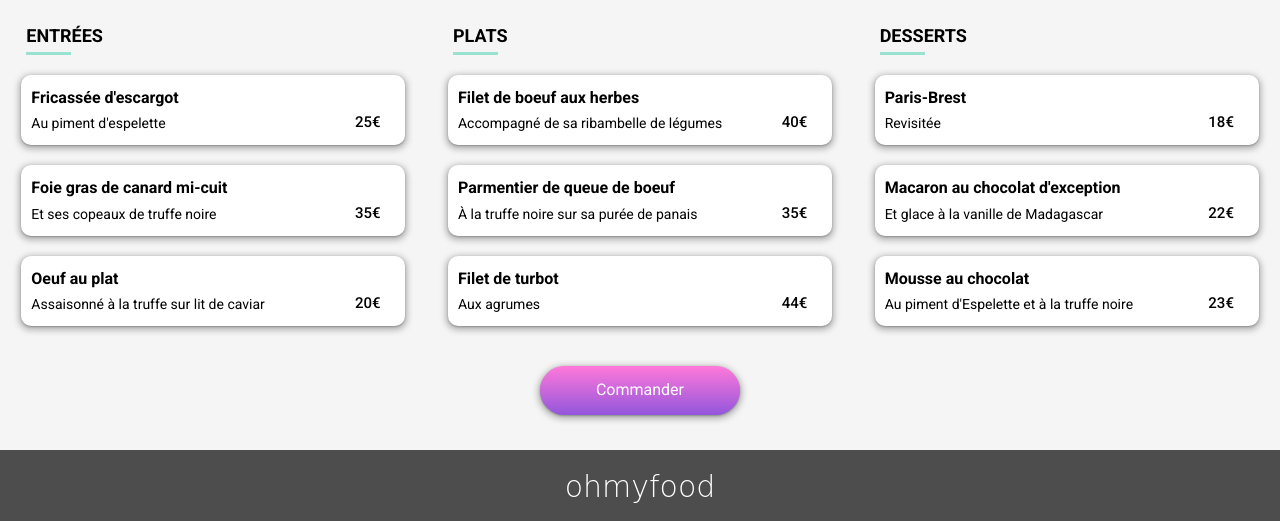
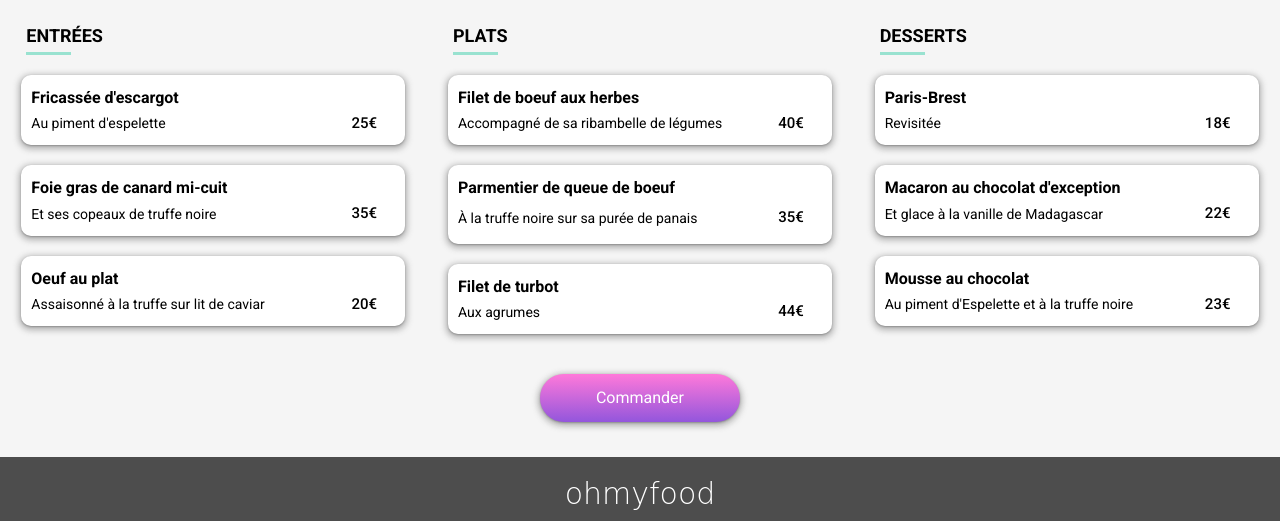
Before and after one commit to sandrine42/ohmyfood, a website: page la-palette-du-gout.html in a window 1280 px wide. Shown: the part 698-1219 px from the top of the page. Drawn offline with Linux system fonts and the light colour scheme; a web font is replaced by a local one.

Commit message:
modification sur l'animation du slide des plats

```diff
--- a/la-palette-du-gout.html
+++ b/la-palette-du-gout.html
@@ -70,15 +70,15 @@
                         <div class="plat">
                             <!-- nom de l'entrée et sa description-->
                             <div class="plat__info">
-                                <h5 class="info__nom">Fricassée d'escargot</h5>
-                                <p class="info__description">Au piment d'espelette</p>
+                                <h5 class="plat__nom">Fricassée d'escargot</h5>
+                                <div class="plat__description-prix">
+                                <p class="plat__description">Au piment d'espelette</p>
+                                <!-- prix de l'entrée-->
+                                <p class="plat__prix">25€</p>
+                            <!--fin prix de l'entrée-->
+                                </div>
                             </div>
                             <!--fin nom de l'entrée et sa description-->
-                            <!-- prix de l'entrée-->
-                            <div class="plat__prix">
-                                25€
-                            </div>
-                            <!--fin prix de l'entrée-->
                             <!-- entrée choisie-->
                             <div class="plat__circle-check">
                                 <i class="fa-solid fa-circle-check"></i>
@@ -88,17 +88,19 @@
                         <!--fin Fricassée d'escargot-->
                         <!-- Foie gras de canard mi-cuit-->
                         <div class="plat">
-                            <!-- nom de l'entrée et sa description-->
+                            <!-- info plats-->
                             <div class="plat__info">
-                                <h5 class="info__nom">Foie gras de canard mi-cuit</h5>
-                                <p class="info__description">Et ses copeaux de truffe noire</p>
+                                <!--nom du plat-->
+                                <h5 class="plat__nom">Foie gras de canard mi-cuit</h5>
+                                <!--description du plat et prix-->
+                                <div class="plat__description-prix">
+                                <p class="plat__description">Et ses copeaux de truffe noire</p>
+                                <!-- prix de l'entrée-->
+                                 <p class="plat__prix">35€</p>
                                 </div>
-                            <!--fin nom de l'entrée et sa description-->
-                            <!-- prix de l'entrée-->
-                            <div class="plat__prix">
-                                35€
+                                <!--fin description du plat et prix-->
                             </div>
-                             <!--fin prix de l'entrée-->
+                            <!-- fin info plats-->
                             <!-- entrée choisie-->
                             <div class="plat__circle-check">
                                 <i class="fa-solid fa-circle-check"></i>
@@ -108,17 +110,20 @@
                         <!-- fin Foie gras de canard mi-cuit-->
                         <!-- Oeuf au plat-->
                         <div class="plat">
-                            <!-- nom de l'entrée et sa description-->
+                            <!-- info plats-->
                             <div class="plat__info">
-                                <h5 class="info__nom">Oeuf au plat</h5>
-                                <p class="info__description">Assaisonné à la truffe sur lit de caviar</p>
+                                <!--nom du plat-->
+                                <h5 class="plat__nom">Oeuf au plat</h5>
+                                <!--description du plat et prix-->
+                                <div class="plat__description-prix">
+                                <!--description du plat -->
+                                <p class="plat__description">Assaisonné à la truffe sur lit de caviar</p>
+                                <!-- prix du plat -->
+                                <p class="plat__prix"> 20€</p>
                                 </div>
-                            <!--fin nom de l'entrée et sa description-->
-                            <!-- prix de l'entrée-->
-                            <div class="plat__prix">
-                                20€
+                                <!--fin description du plat-->
                             </div>
-                            <!--fin prix de l'entrée-->
+                            <!-- fin info plats-->
                             <!-- entrée choisie-->
                             <div class="plat__circle-check">
                                 <i class="fa-solid fa-circle-check"></i>
@@ -139,17 +144,20 @@
                     <div class="plats-box">
                         <!-- Filet de boeuf aux herbes-->
                         <div class="plat">
-                            <!-- nom du plat et sa description-->
+                            <!-- info plats-->
                             <div class="plat__info">
-                                <div class="info__nom">Filet de boeuf aux herbes</div>
-                                <div class="info__description">Accompagné de sa ribambelle de légumes</div>
+                                <!--nom du plat-->
+                                <h5 class="plat__nom">Filet de boeuf aux herbes</h5>
+                                <!--description du plat et prix-->
+                                <div class="plat__description-prix">
+                                <!--description du plat -->
+                                <p class="plat__description">Accompagné de sa ribambelle de légumes</p>
+                                <!-- prix du plat -->
+                                <p class="plat__prix"> 40€</p>
                                 </div>
-                            <!--fin du plat et sa description-->
-                            <!-- prix du plat -->
-                            <div class="plat__prix">
-                                40€
+                                <!--fin description du plat-->
                             </div>
-                            <!--fin prix du plat -->
+                            <!-- fin info plats-->
                             <!-- plat choisi-->
                             <div class="plat__circle-check">
                                 <i class="fa-solid fa-circle-check"></i>
@@ -159,17 +167,20 @@
                         <!--fin Filet de boeuf aux herbes-->
                         <!-- Parmentier de queue de boeuf-->
                         <div class="plat">
-                            <!-- nom du plat et sa description-->
+                            <!-- info plats-->
                             <div class="plat__info">
-                                <h5 class="info__nom">Parmentier de queue de boeuf</h5>
-                                <p class="info__description">À la truffe noire sur sa purée de panais</p>
+                                <!--nom du plat-->
+                                <h5 class="plat__nom">Parmentier de queue de boeuf</h5>
+                                <!--description du plat et prix-->
+                                <div class="plat__description-prix">
+                                <!--description du plat -->
+                                <p class="plat__description">À la truffe noire sur sa purée de panais</p>
+                                <!-- prix du plat -->
+                                <p class="plat__prix">35€<p></p>
                                 </div>
-                            <!--fin du plat et sa description-->
-                            <!-- prix du plat -->
-                            <div class="plat__prix">
-                                35€
+                                <!--fin description du plat-->
                             </div>
-                             <!--fin prix du plat -->
+                             <!-- fin info plats-->
                             <!-- plat choisi-->
                             <div class="plat__circle-check">
                                 <i class="fa-solid fa-circle-check"></i>
@@ -179,15 +190,18 @@
                         <!--fin Parmentier de queue de boeuf-->
                         <!-- Filet de turbot-->
                         <div class="plat">
-                            <!-- nom du plat et sa description-->
+                           <!-- info plats-->
                             <div class="plat__info">
-                                <h5 class="info__nom">Filet de turbot</h5>
-                                <p class="info__description">Aux agrumes</p>
+                                <!--nom du plat-->
+                                <h5 class="plat__nom">Filet de turbot</h5>
+                                <!--description du plat et prix-->
+                                <div class="plat__description-prix">
+                                <!--description du plat -->
+                                <p class="plat__description">Aux agrumes</p>
+                                <!-- prix du plat -->
+                                <p class="plat__prix">44€</p>
                                 </div>
-                            <!--fin du plat et sa description-->
-                            <!-- prix du plat -->
-                            <div class="plat__prix">
-                                44€
+                                <!--fin description du plat-->
                             </div>
                             <!--fin prix du plat -->
                             <!-- plat choisi-->
@@ -210,17 +224,20 @@
                     <div class="plats-box">
                         <!-- Paris-Brest-->
                         <div class="plat">
-                            <!-- nom du dessert et sa description-->
+                            <!-- info plats-->
                             <div class="plat__info">
-                                <h5 class="info__nom">Paris-Brest</h5>
-                                <p class="info__description">Revisitée</p>
+                                <!--nom du plat-->
+                                <h5 class="plat__nom">Paris-Brest</h5>
+                                <!--description du plat et prix-->
+                                <div class="plat__description-prix">
+                                <!--description du plat -->
+                                <p class="plat__description">Revisitée</p>
+                                <!-- prix du plat -->
+                                <p class="plat__prix">18€</p>
                                 </div>
-                            <!--fin du dessert et sa description-->
-                            <!-- prix du dessert -->
-                            <div class="plat__prix">
-                                18€
+                                <!--fin description du plat-->
                             </div>
-                            <!--fin prix du dessert -->
+                            <!-- fin info plats-->
                             <!-- dessert choisi-->
                             <div class="plat__circle-check">
                                 <i class="fa-solid fa-circle-check"></i>
@@ -230,17 +247,20 @@
                         <!--fin Paris-Brest-->
                         <!-- Macaron au chocolat d'exception-->
                         <div class="plat">
-                            <!-- nom du dessert et sa description-->
+                            <!-- info plats-->
                             <div class="plat__info">
-                                <h5 class="info__nom">Macaron au chocolat d'exception </h5>
-                                <p class="info__description">Et glace à la vanille de Madagascar</p>
+                                <!--nom du plat-->
+                                <h5 class="plat__nom">Macaron au chocolat d'exception </h5>
+                                <!--description du plat et prix-->
+                                <div class="plat__description-prix">
+                                <!--description du plat -->
+                                <p class="plat__description">Et glace à la vanille de Madagascar</p>
+                                <!-- prix du plat -->
+                                <p class="plat__prix">22€</p>
                             </div>
-                            <!--fin du dessert et sa description-->
-                            <!-- prix du dessert -->
-                            <div class="plat__prix">
-                                22€
+                            <!--fin description du plat-->
                             </div>
-                            <!--fin prix du dessert -->
+                            <!-- fin info plats-->
                             <!-- dessert choisi-->
                             <div class="plat__circle-check">
                                 <i class="fa-solid fa-circle-check"></i>
@@ -250,17 +270,21 @@
                         <!--fin Macaron au chocolat d'exception-->
                         <!-- Mousse au chocolat-->
                         <div class="plat">
-                            <!-- nom du dessert et sa description-->
+                            <!-- info plats-->
                             <div class="plat__info">
-                                <h5 class="info__nom">Mousse au chocolat </h5>
-                                <p class="info__description">Au piment d'Espelette et à la truffe noire</p>
+                                <!--nom du plat-->
+                                <h5 class="plat__nom">Mousse au chocolat </h5>
+                                <!--description du plat et prix-->
+                                <div class="plat__description-prix">
+                                <!--description du plat -->
+                                <p class="plat__description">Au piment d'Espelette et à la truffe noire</p>
+                                <!-- prix du plat -->
+                                <p class="plat__prix">23€</p>
                             </div>
-                            <!--fin du dessert et sa description-->
-                            <!-- prix du dessert -->
-                            <div class="plat__prix">
-                                23€
+                            <!--fin description du plat-->
                             </div>
-                            <!--fin prix du dessert -->
+                            <!-- fin info plats-->
+
                             <!-- dessert choisi-->
                             <div class="plat__circle-check">
                                 <i class="fa-solid fa-circle-check"></i>
--- a/sass/main.scss
+++ b/sass/main.scss
@@ -752,54 +752,103 @@ header {
 	width: 100%;
 	flex-direction: column;
 }
-.plat {
-
+.plat
+{
+	position: relative;
 	width: 100%;
 	margin: 10px auto 10px auto;
 	background-color: $color-4;
 	@include radius(10px) ;
 	display: flex;
-	flex-direction: column;
+	flex-direction: row;
 	align-items: flex-start;
 	@include box-shadow($shadow);
 	-webkit-animation: apparition 1.5s forwards;
 	animation: apparition 1.5s forwards;
 	opacity: 0;
 	overflow: hidden;
-	&__info {
+	&:hover .plat__circle-check {
+		-webkit-transform: translateX(0%);
+			-ms-transform: translateX(0%);
+				transform: translateX(0%);
+		-webkit-transition: 0.4s ease;
+		-o-transition: 0.4s ease;
+		transition: 0.4s ease;
+		cursor: pointer;
+	  }
+	  &:hover .plat__prix
+  {
+    padding-right: 60px;
+  }
+  &:hover .plat__circle-check i
+  {
+	  transform:rotate(360deg);
+	  -ms-transform:rotate(360deg);
+	  -webkit-transform:rotate(360deg);
+  }
+	&__info
+		{
 		display: flex;
 		flex-direction: column;
 		margin: 10px;
-		width: 270px;
-		flex : 1 0 0px;
-		-ms-flex : 1 0 0px;
+		width: 95%;
 		}
-	&__prix {
+	&__nom
+		{
 		display: flex;
+		font-weight: 700;
+		font-size: 16px;
+		margin: 4px 0px 4px 0px;
+		&:hover
+		{
+			white-space: nowrap;
+			overflow: hidden;
+			text-overflow: ellipsis;
+			cursor: pointer;
+		}
+		}
+	&__description-prix
+		{
+			width: 95%;
+			display: flex;
+			white-space: nowrap;
+			text-overflow: ellipsis;
+			align-items: center;
 			flex-direction: row;
-    			position: absolute;
-    			bottom: 0px;
-    			right: 0px;
+			flex-wrap: nowrap;
+		}
+	&__description
+		{
+			font-weight: 400;
+			font-size: 14px;
+			width: 265px;
+			margin: 4px 0px 4px 0px;
+			overflow: hidden;
+			white-space: nowrap;
+			text-overflow: ellipsis;
+			flex: 3;
+		}
+	&__prix
+		{
+    display: flex;
+    flex-direction:row;
+    flex-wrap:nowrap;
     font-weight: 700;
     font-size: 15px;
     font-weight: 500;
-    			cursor: pointer;
-    			width: 75px;
-    			height: 45px;
-    			align-items: center;
-    			align-content: flex-end;
-    			justify-content: center;
-				transition-property: right;
-				-webkit-transition-property: right;
-				transition-duration: 1s;
-				transition-timing-function: ease-in-out;
+	margin:0;
+    -webkit-transition: 0.4s ease;
+    -o-transition: 0.4s ease;
+    transition: 0.4s ease;
 
 		}
-	&__circle-check {
-		display: flex;
+
+	&__circle-check
+	{
 		position: absolute;
+		top: 0;
 		right: 0px;
-		width: 70px;
+		width: 75px;
 		height: 100%;
 		font-size: 22px;
 		overflow: hidden;
@@ -809,38 +858,21 @@ header {
 		align-items: center;
 		background-color: $color-3;
 		color: $color-4;
-		transition-property: right;
-		-webkit-transition-property: right;
-		transition-duration: 1s;
-		transition-timing-function: ease-in-out;
-		right: -70px;
+		-webkit-transform: translateX(100%);
+        -ms-transform: translateX(100%);
+            transform: translateX(100%);
+    -webkit-transition: 0.4s ease;
+    -o-transition: 0.4s ease;
+    transition: 0.4s ease;
 
-		i{
+		i
+		{
 			-webkit-transition: -webkit-transform 1s ease-in-out;
 			-ms-transition: -ms-transform 1s ease-in-out;
 			transition: transform 1s ease-in-out;
 		}
 	}
 
-	&:hover .plat__prix {
-		transition-property: right;
-		-webkit-transition-property: right;
-		transition-duration: 1s;
-		transition-timing-function: ease-in-out;
-		display: flex;
-		flex-direction: row;
-		right:75px;
-	}
-	&:hover .plat__circle-check {
-		right: 0;
-		cursor: pointer;
-		i {
-			transform:rotate(360deg);
-			-ms-transform:rotate(360deg);
-			-webkit-transform:rotate(360deg);
-			cursor: pointer;
-		}
-	}
 	&:nth-child(2) {
 		-webkit-animation-delay: 0.4s;
 		animation-delay: 0.4s;
@@ -854,23 +886,7 @@ header {
 		animation-delay: 1.2s;
 	}
 }
-.info__nom {
-	display: flex;
-	font-weight: 700;
-	font-size: 16px;
-	margin: 4px 0px 4px 0px;
-}
-.info__description {
-	display: flex;
-	flex-direction: row;
-    font-weight: 400;
-    font-size: 14px;
-    width: 265px;
-    margin: 4px 0px 4px 0px;
-    overflow: hidden;
-    white-space: nowrap;
-    text-overflow: ellipsis;
-}
+
 .btn-commander {
 	display: flex;
 	justify-content: center;
@@ -1023,6 +1039,7 @@ body
     transform: translateY(0);
     }
 }
+/*
 @-webkit-keyframes slide
 {
     0%
@@ -1049,7 +1066,7 @@ body
               transform: translateX(-5em);
       display: contents;
     }
-  }
+  }*/
 
 /*animation heart*/
 
```
Also changed, not shown: public/css/style.css, 1 other file. Lines whose indentation alone changed are shown as unchanged.
